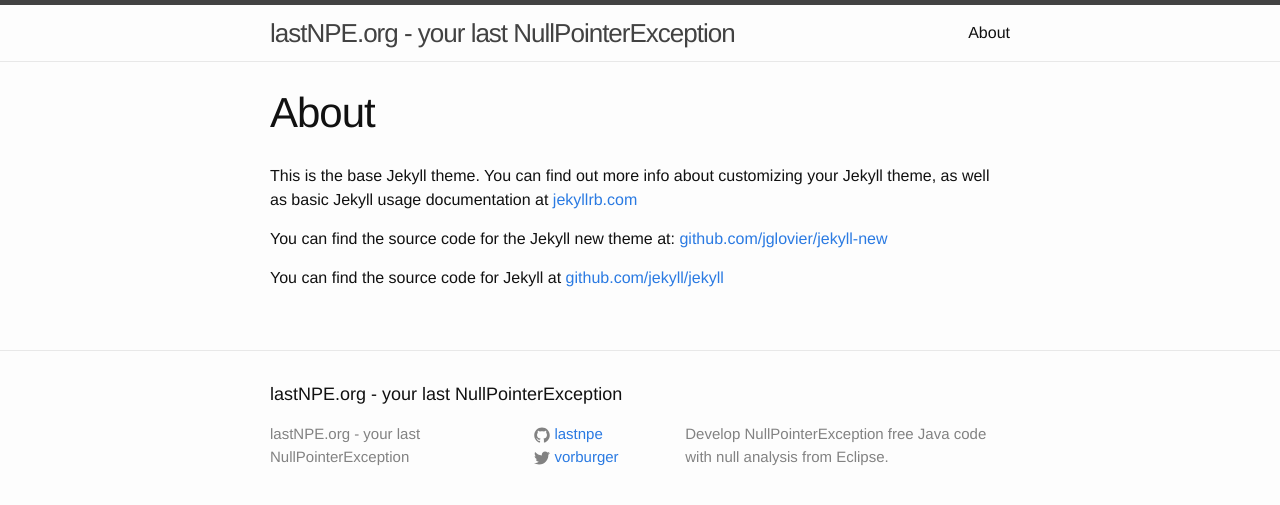
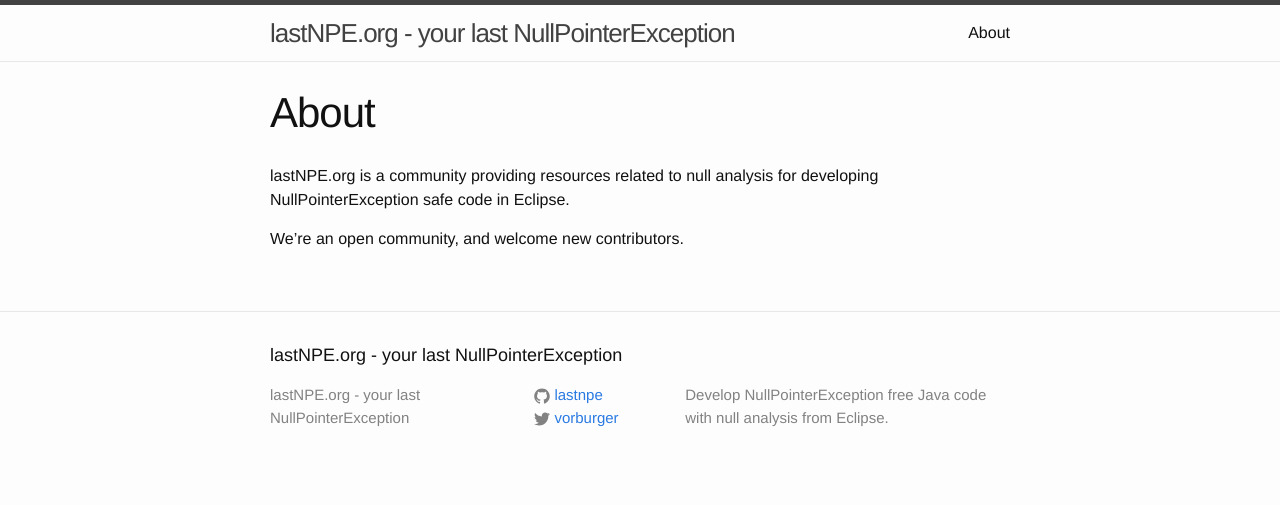
Before and after one commit to lastnpe/lastnpe.github.io, a Jekyll site: the page built from about.md, in a window 1280 px wide. Shown: the top 505 px of the page. Built offline with Jekyll 4.4.1, drawn with Linux system fonts in a browser that asks for light colours.

Commit message:
Better index and about pages

```diff
--- a/about.md
+++ b/about.md
@@ -4,8 +4,6 @@ title: About
 permalink: /about/
 ---
 
-This is the base Jekyll theme. You can find out more info about customizing your Jekyll theme, as well as basic Jekyll usage documentation at [jekyllrb.com](http://jekyllrb.com/)
+lastNPE.org is a community providing resources related to null analysis for developing NullPointerException safe code in Eclipse.
 
-You can find the source code for the Jekyll new theme at: [github.com/jglovier/jekyll-new](https://github.com/jglovier/jekyll-new)
-
-You can find the source code for Jekyll at [github.com/jekyll/jekyll](https://github.com/jekyll/jekyll)
+We're an open community, and welcome new contributors.
--- a/index.html
+++ b/index.html
@@ -3,8 +3,11 @@ layout: default
 ---
 
 <div class="home">
+  <h1 class="page-heading">Community</h1>
+  <p>We <a href="https://mattermost.eclipse.org/eclipse/channels/jdt-null-analysis">chat on the #jdt-null-analysis channel on mattermost.eclipse.org</a> - see you there?</p>
+  <p>&nbsp;</p>
 
-  <h1 class="page-heading">Posts</h1>
+  <h1 class="page-heading">Recent Blog Posts</h1>
 
   <ul class="post-list">
     {% for post in site.posts %}
```
